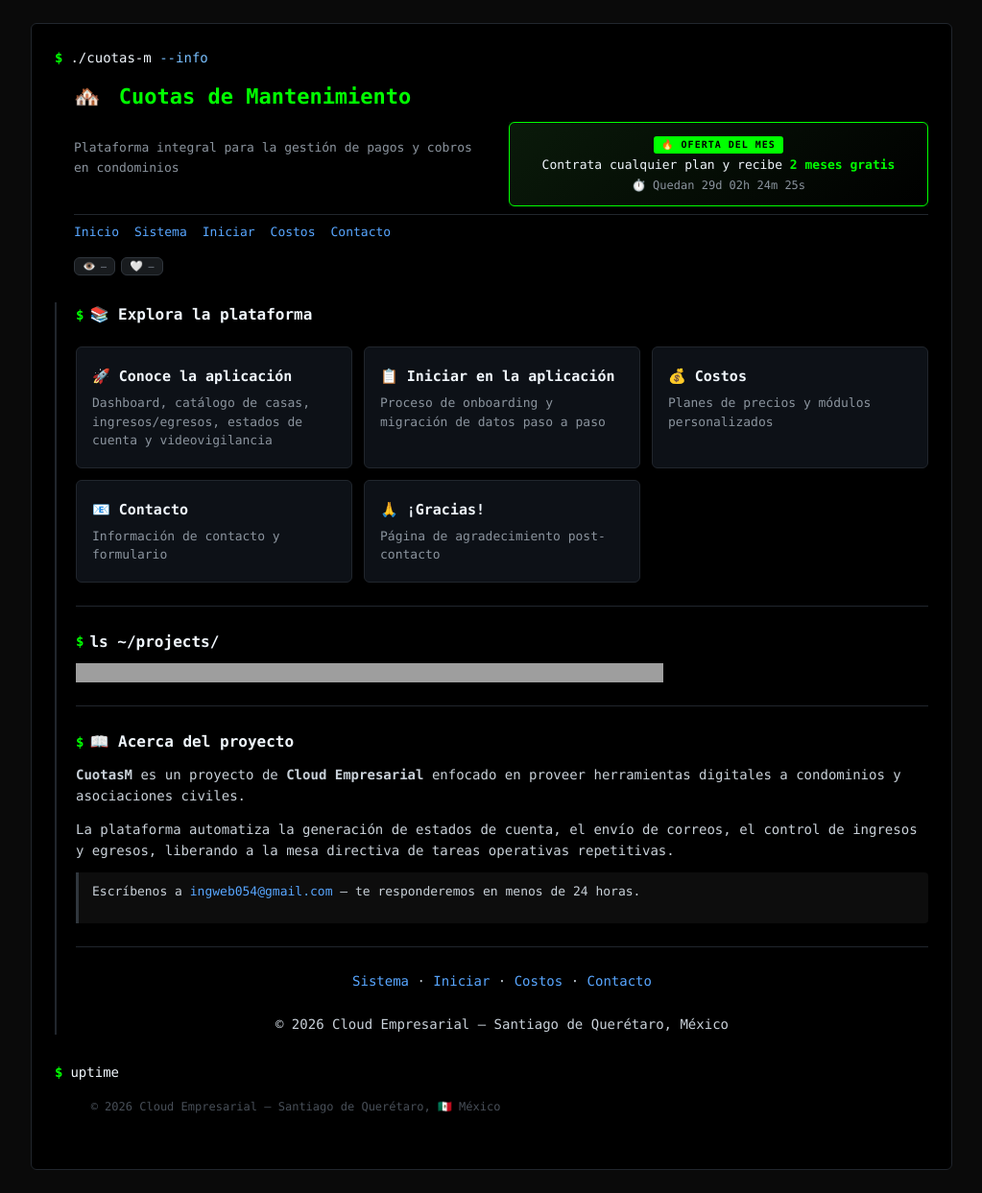
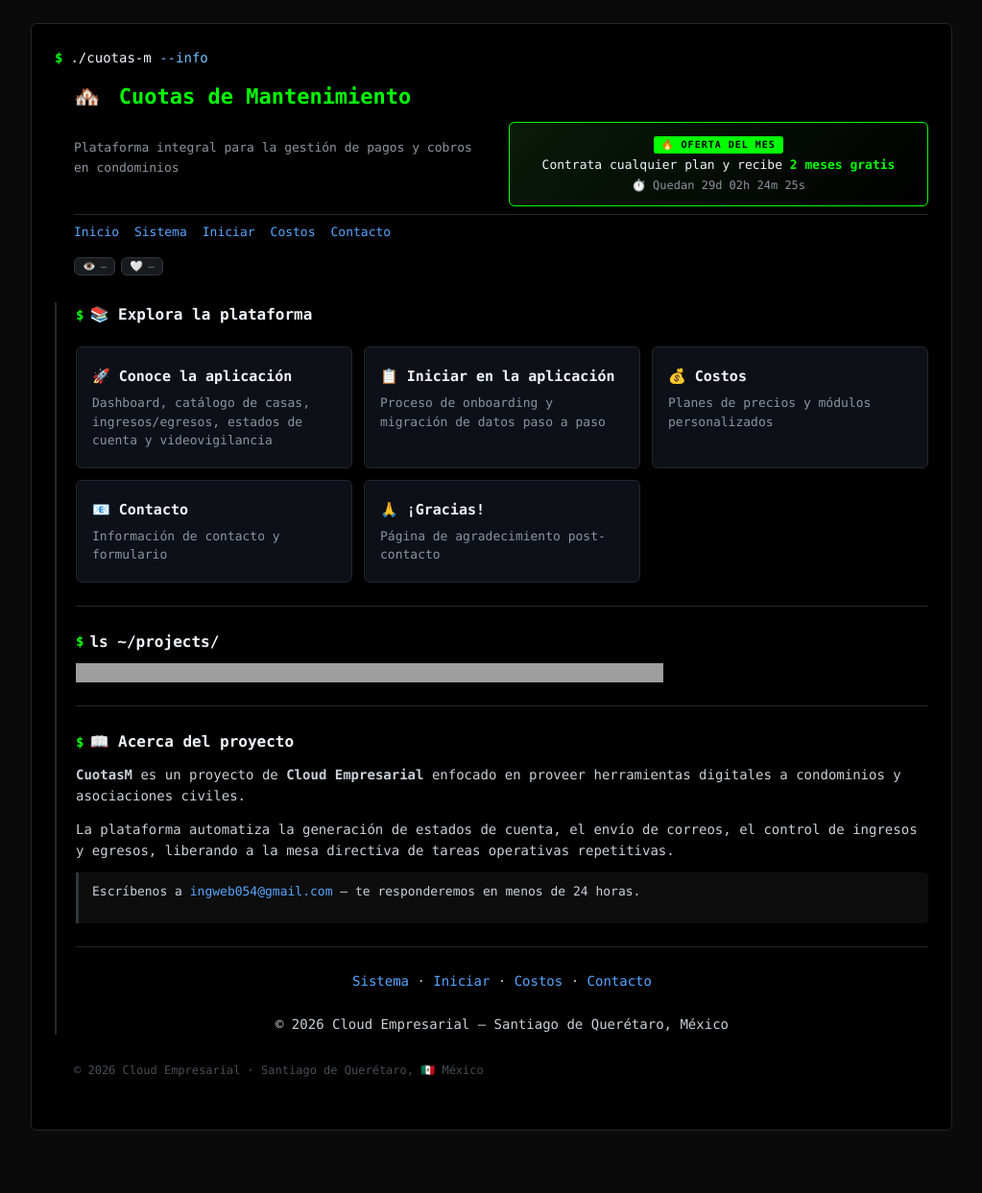
Before and after one commit to vvaldelamar/CuotasM, a Jekyll site: the page built from index.md, in a window 1280 px wide, cut to the strip 0-1243 px from the top of the page. Shown: the whole strip at 96% size, without its empty margins (128-1151 px from the left). Built offline with Jekyll 4.4.1, drawn with Linux system fonts in a browser that asks for light colours; our own code applies the rules of GitHub Pages for plain Markdown files; comment, search, counter and statistics services are not loaded; after the commit the page ends 1202 px from its top, so only the background shows below that; grey boxes are pictures that could not be loaded.

```diff
--- a/_layouts/default.html
+++ b/_layouts/default.html
@@ -165,13 +165,8 @@
         </div>
 
         <footer class="session">
-            <div class="line">
-                <span class="prompt">$</span>
-                <span class="cmd">uptime<span class="arg"></span></span>
-            </div>
             <div class="output footer-text">
-                <span class="cursor">█</span>
-                <p class="copyright">© 2026 Cloud Empresarial — Santiago de Querétaro, 🇲🇽 México</p>
+                <p class="copyright">© 2026 Cloud Empresarial · Santiago de Querétaro, 🇲🇽 México</p>
             </div>
         </footer>
 
```
